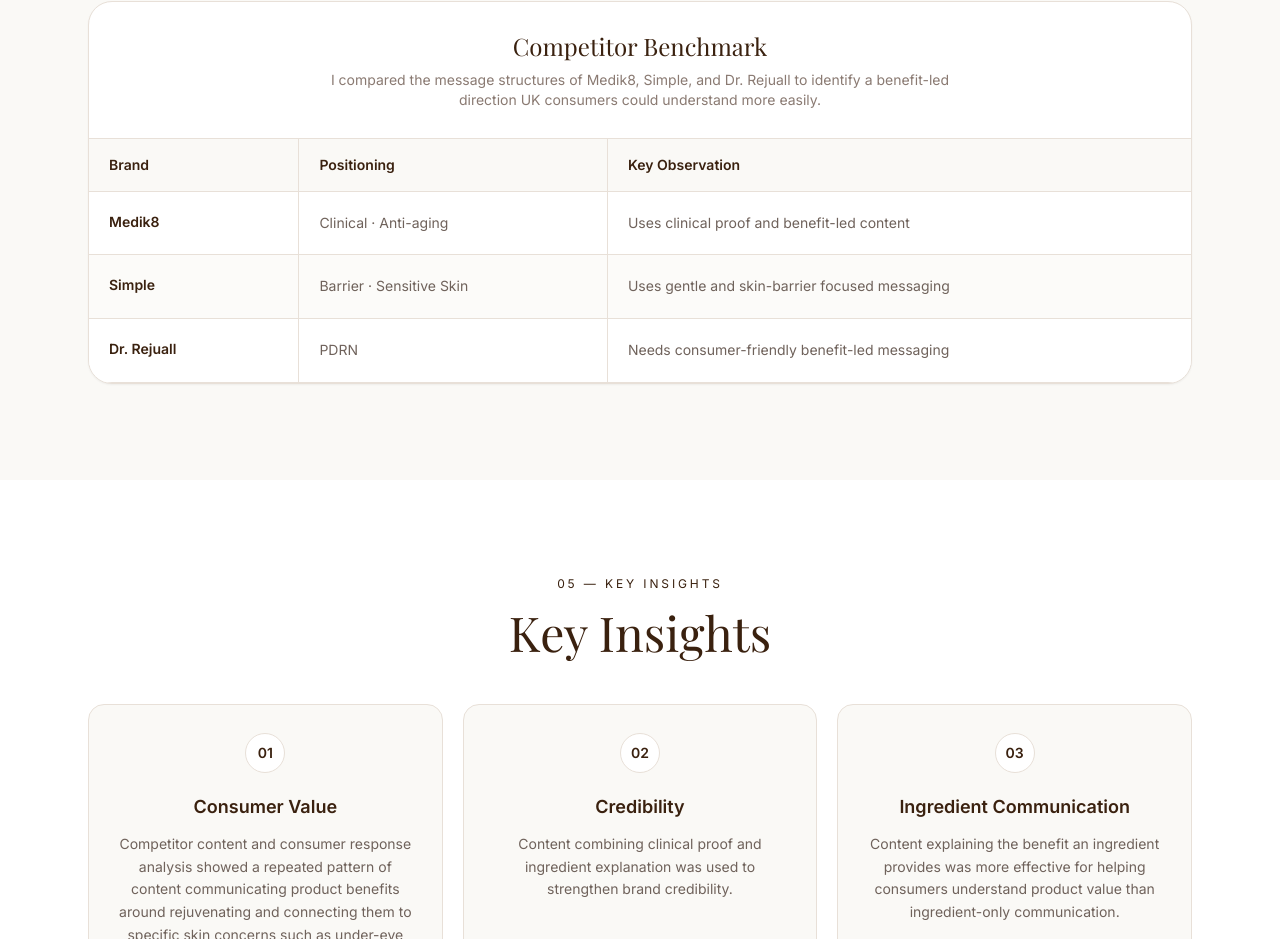
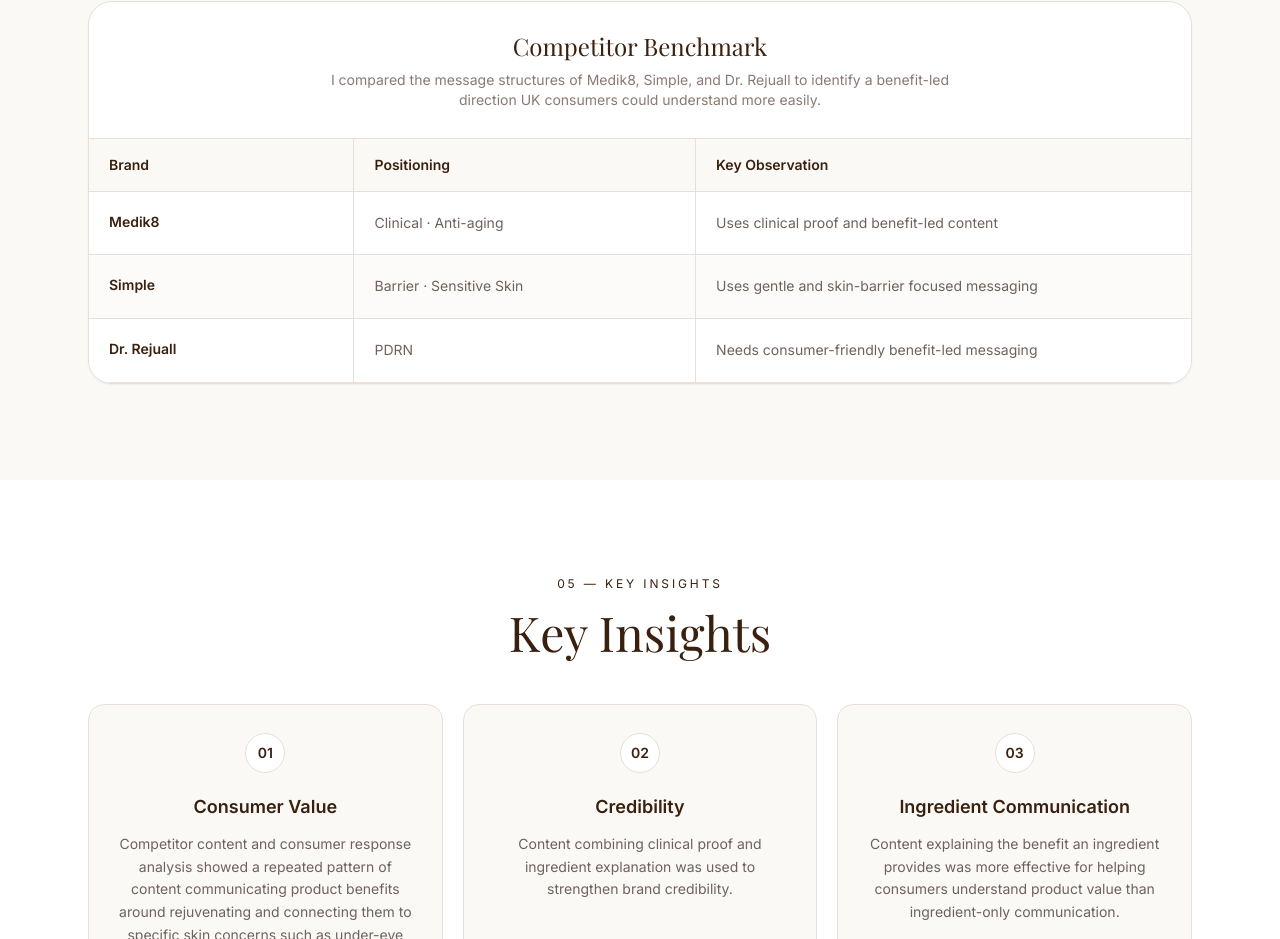
Before and after one commit to yeeunracheljo/yeeunj, a React (Vite) app: page /work/dr-rejuall in a window 1280 px wide. Shown: the part 3802-4741 px from the top of the page. Built offline with nearby package versions, Linux system fonts and the light colour scheme.

Commit message:
34343244211₩₩

```diff
--- a/src/pages/work-dr-rejuall/page.tsx
+++ b/src/pages/work-dr-rejuall/page.tsx
@@ -429,11 +429,11 @@
                 <p className="text-sm text-[#8A7A72] mt-2 max-w-2xl mx-auto">{t("research.benchmarkSubtitle")}</p>
               </div>
               <div className="overflow-x-auto">
-                <table className="w-full min-w-[680px] text-sm table-fixed border-separate border-spacing-0">
+                <table className="w-full min-w-[720px] text-sm table-fixed border-separate border-spacing-0">
                   <colgroup>
-                    <col className="w-[19%]" />
-                    <col className="w-[28%]" />
-                    <col className="w-[53%]" />
+                    <col className="w-[24%]" />
+                    <col className="w-[31%]" />
+                    <col className="w-[45%]" />
                   </colgroup>
                   <thead className="bg-[#FAF9F6] text-[#3A210F]">
                     <tr>
```
